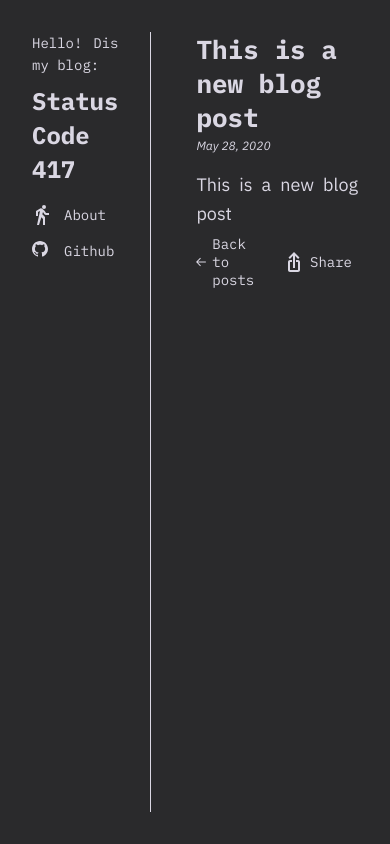
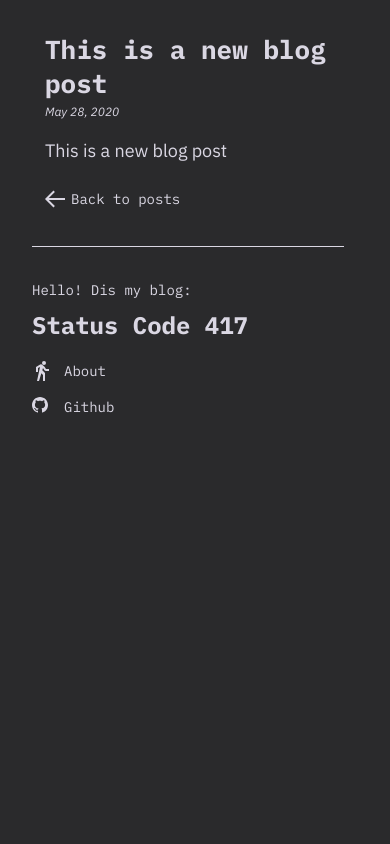
Before and after one commit to jf-eirinha/417, a Gatsby site: page /test-blog/ in a window 390 px wide. Built offline with nearby package versions, Linux system fonts and the light colour scheme; Gatsby itself is replaced by a stand-in of ours.

Commit message:
Made website responsive

```diff
--- a/src/styles/global.css
+++ b/src/styles/global.css
@@ -56,6 +56,15 @@ body {
   padding-top: 32px;
   padding-bottom: 32px;
   min-height: 100vh;
+  width: 100vw;
+  overflow: hidden;
+}
+
+@media (max-width: 1024px) {
+  #gatsby-focus-wrapper {
+    flex-direction: column-reverse;
+    justify-content: flex-end;
+  }
 }
 
 .blog-title {
@@ -116,6 +125,19 @@ a {
   border-right: 1px solid var(--t-color);
 }
 
+@media (max-width: 1024px) {
+  .header {
+    width: 80%;
+    border-top: 1px solid var(--t-color);
+    border-right: none;
+    padding-top: 32px;
+  }
+
+  .share-button {
+    display: none;
+  }
+}
+
 .summary {
   font-size: 14px;
   font-family: 'IBM Plex Mono';
@@ -133,6 +155,7 @@ a {
   display: flex;
   flex-direction: column;
   width: 680px;
+  max-width: 90vw;
   padding-left: 45px;
   margin-right: 32px;
 }
--- a/src/templates/blog-post.js
+++ b/src/templates/blog-post.js
@@ -33,7 +33,7 @@ const BlogPostTemplate = ({ data, location }) => {
               Back to posts
             </div>
           </Link>
-          <button className='link-container margin-left' onClick={toggle}>
+          <button className='link-container margin-left share-button' onClick={toggle}>
             <ShareIcon className='icon' />
             <div className='footer-icon-link'>
               Share
```
